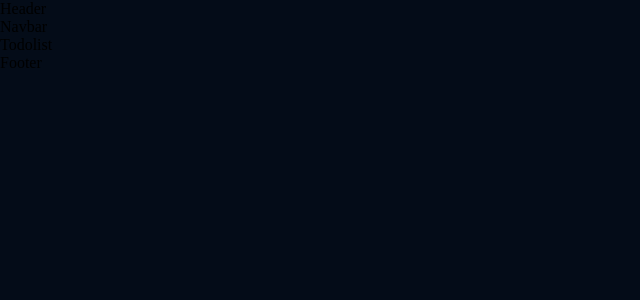
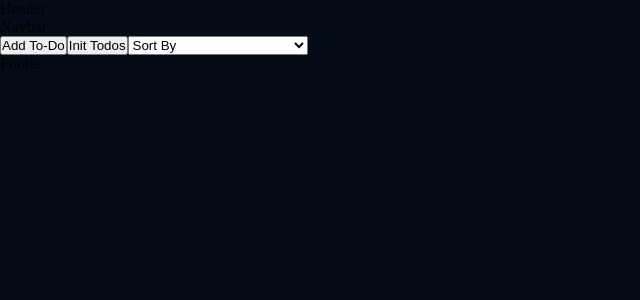
Before and after one commit to klausonclouds/to-do-app, a React (Create React App) app: page / in a window 1280 px wide. Shown: the top 300 px of the page, without its empty margins (0-640 px from the left). Built offline with nearby package versions, Linux system fonts and the light colour scheme.

Commit message:
add Todolist.jsx

```diff
--- a/src/components/todolist/Todolist.jsx
+++ b/src/components/todolist/Todolist.jsx
@@ -1,12 +1,133 @@
-import React from "react";
+import React, { useState } from "react";
 import './todolist.css';
+// import '../../index.css'
 
 const Todolist = () => {
+
+    // let todos = JSON.parse(localStorage.getItem('todos')) || [];
+
+    const [todos, setTodos] = useState(JSON.parse(localStorage.getItem('todos')) || []);
+    const [checkedStates, setCheckedStates] = useState({});
+    const [sortOption, setSortOption] = useState("sort");
+
+    const initTodos = () => {
+
+            setTodos([
+                {
+                    title: 'haircut',
+                    description: 'haircut in World Square',
+                    dueDate: '02/06/2024',
+                    assignTo: 'Klaus',
+                    status: 'in-progress',
+                    id: '8223'
+                },
+                {
+                    title: 'grocery',
+                    description: 'harris farm',
+                    dueDate: '03/06/2024',
+                    assignTo: 'kun',
+                    status: 'in-progress',
+                    id: '29482'
+                }
+            ])
+
+        }
+    const handleCheckboxChange = (id) => {
+        const updatedTodos = todos.map(todo => {
+            if (todo.id === id) {
+                const newStatus = !checkedStates[id] ? 'completed' : 'in-progress';
+                return { ...todo, status: newStatus };
+            }
+            return todo;
+        });
+
+        setTodos(updatedTodos);
+
+        setCheckedStates({
+            ...checkedStates,
+            [id]: !checkedStates[id]
+        });
+
+
+    };
+
+    const handleDelete = (id) => {
+        if(window.confirm("Are you sure to delete the to-do item?")) {
+            const updateTodos = todos.filter( todo => todo.id !== id);
+            setTodos(updateTodos);
+        }
+    }
+
+    const handleEdit = (id) => {
+
+    }
+
+    const handleSortChange = (e) => {
+        setSortOption(e.target.value);
+        sortTodos(e.target.value)
+    }
+
+    const sortTodos = (option) => {
+        const sortedTodos = [...todos];
+        if(option === "dueDate") {
+            sortedTodos.sort( (a, b) => new Date(a.dueDate) - new Date(b.dueDate));
+        } else if ( option === "status") {
+            sortedTodos.sort( (a, b) => a.status.localeCompare(b.status));
+        }
+
+        setTodos(sortedTodos);
+    }
+
     return (
-        <div>
-            Todolist
+        <div className="todos-container">
+            <div className="todo-menu">
+                <button className="add todo-btn">Add To-Do</button>
+                <button onClick={initTodos}>Init Todos</button>
+                {/* <button className="Sort todo-btn">Sort By</button> */}
+                <select name="sort todo-btn" value={sortOption} onChange={handleSortChange}>
+                    <option value="sort">Sort By</option>
+                    <option value="dueDate">Sort by Due Date (Default)</option>
+                    <option value="status">Sort by Status</option>
+                </select>
+            </div>
+            <ul>
+                {todos.map((todo) => (
+                    <li
+                    className="todo-container"
+                    key={todo.id}
+                    style={{
+                        backgroundColor: `var(${checkedStates[todo.id] ? '--unchecked-background-color' : '--checked-background-color'})`
+                    }}
+                    >
+                        <input
+                            type="checkbox"
+                            name={todo.title}
+                            id={todo.id}
+                            checked={checkedStates[todo.id] || false}
+                            onChange={() => handleCheckboxChange(todo.id)}
+                            />
+                        <div className="todo-content">
+                            <div className="todo-title">
+                                {todo.title}
+                            </div>
+                            <span className="todo-due">
+                                {todo.dueDate}
+                            </span>
+                            <div className="todo-description">
+                                {todo.description}
+                            </div>
+                            <div className="todo-status">
+                                Status: {todo.status}
+                            </div>
+                        </div>
+                        <button className="delete todo-btn" onClick={ () => handleDelete(todo.id)}>Delete</button>
+                        <button className="edit todo-btn" onClick={ () => handleEdit(todo.id)}>Edit</button>
+                    </li>
+                ))}
+            </ul>
         </div>
-    )
+    );
+
 }
 
 export default Todolist;
```
Also changed, not shown: src/logo.svg (deleted).
